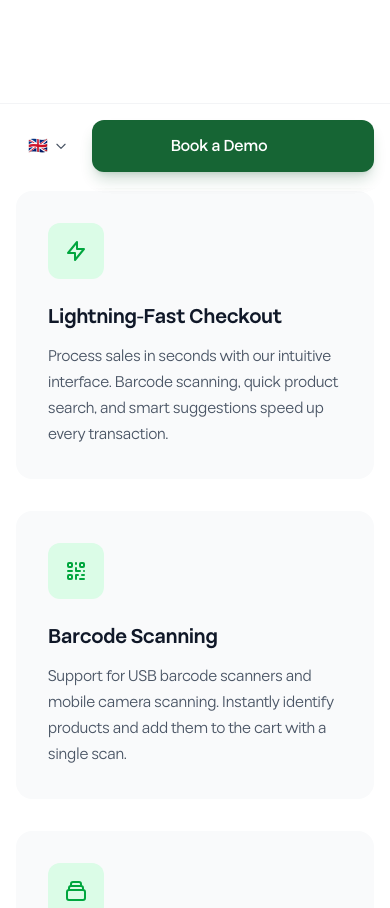
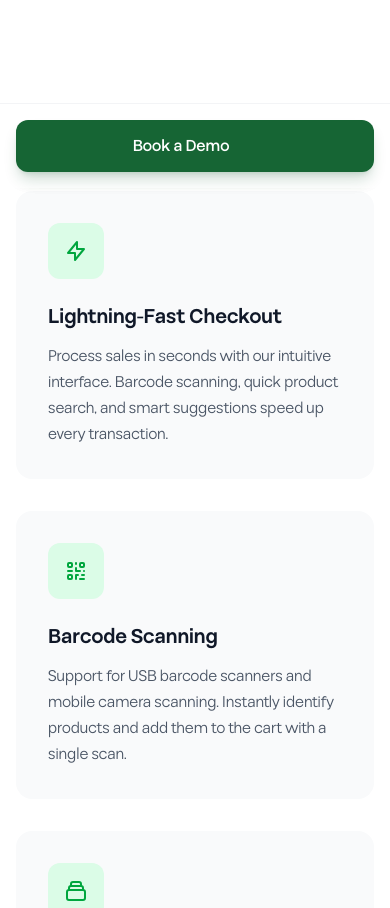
Before and after one commit to papcyonline/medsoftwares, a Next.js app: page /pharmapos/pos in a window 390 px wide. Shown: the part 1500-2408 px from the top of the page. Built offline with nearby package versions, Linux system fonts and the light colour scheme; some icons are missing.

Commit message:
Remove language selector from mobile menu
🤖 Generated with [Claude Code](https://claude.com/claude-code)

Co-Authored-By: Claude Opus 4.5 <noreply@anthropic.com>

```diff
--- a/src/components/Header.tsx
+++ b/src/components/Header.tsx
@@ -4,7 +4,6 @@ import { useState, useEffect, useRef } from 'react';
 import Link from 'next/link';
 import Image from 'next/image';
 import ArrowOutwardIcon from '@mui/icons-material/ArrowOutward';
-import LanguageSelector from './LanguageSelector';
 
 type Feature = {
   icon: React.ReactNode;
@@ -541,19 +540,16 @@ export default function Header() {
 
         {/* Mobile Menu Footer */}
         <div className="absolute bottom-0 left-0 right-0 p-4 border-t border-gray-100 bg-white safe-area-inset-bottom">
-          <div className="flex items-center justify-between gap-3">
-            <LanguageSelector />
           <Link
             href="/contact"
             onClick={() => setIsMobileMenuOpen(false)}
-              className="flex-1 flex items-center justify-center gap-2 px-5 py-3.5 bg-[#166534] text-white text-base font-semibold rounded-xl shadow-lg shadow-green-900/20 hover:bg-[#14532d] transition-all"
+            className="flex items-center justify-center gap-2 w-full px-5 py-3.5 bg-[#166534] text-white text-base font-semibold rounded-xl shadow-lg shadow-green-900/20 hover:bg-[#14532d] transition-all"
           >
             Book a Demo
             <ArrowOutwardIcon className="w-5 h-5" />
           </Link>
         </div>
       </div>
-      </div>
     </>
   );
 }
```
Lines whose indentation alone changed are shown as unchanged.
